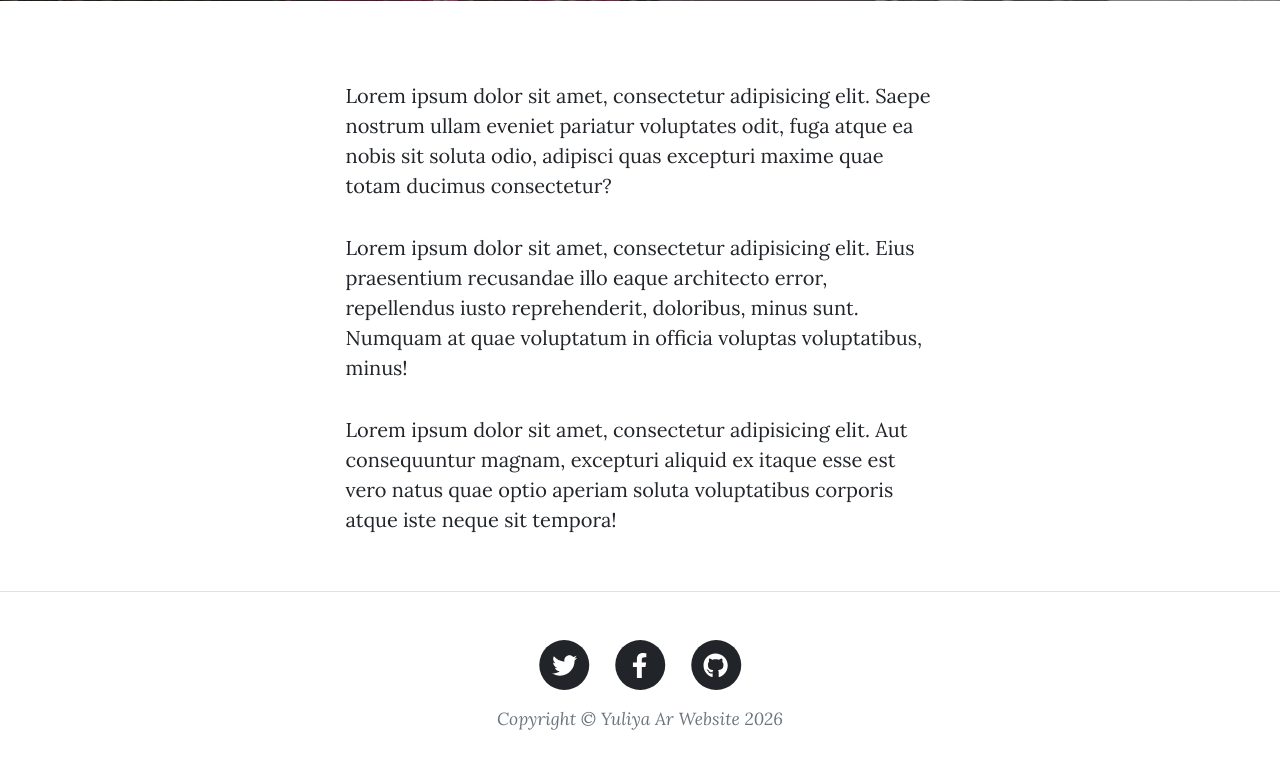
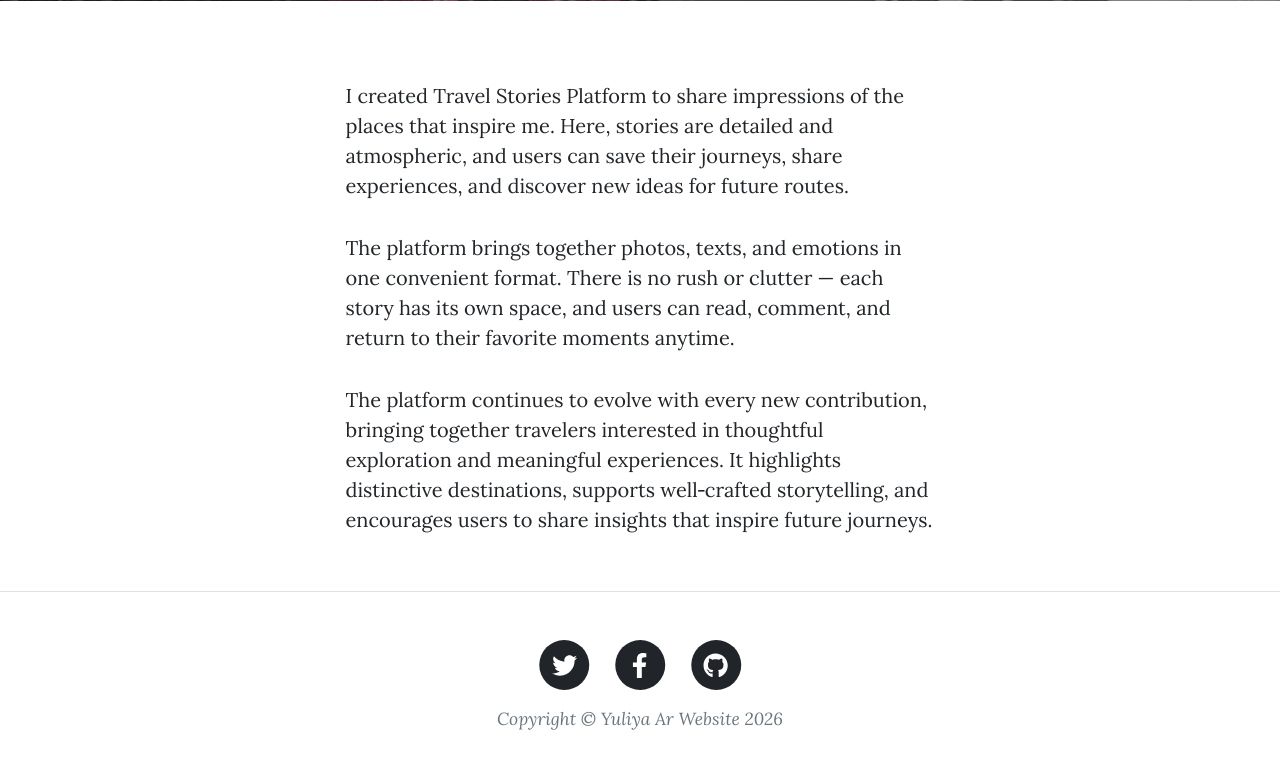
Before and after one commit to yuliyatestlab/travel-stories-platform, a Flask app: page /about in a window 1280 px wide. Shown: the part 531-1312 px from the top of the page. Run offline with Flask 3, Linux system fonts and the light colour scheme; some libraries are stand-ins or nearby versions.

Commit message:
Update text on about page.

```diff
--- a/templates/about.html
+++ b/templates/about.html
@@ -18,9 +18,9 @@
             <div class="container px-4 px-lg-5">
                 <div class="row gx-4 gx-lg-5 justify-content-center">
                     <div class="col-md-10 col-lg-8 col-xl-7">
-                        <p>Lorem ipsum dolor sit amet, consectetur adipisicing elit. Saepe nostrum ullam eveniet pariatur voluptates odit, fuga atque ea nobis sit soluta odio, adipisci quas excepturi maxime quae totam ducimus consectetur?</p>
-                        <p>Lorem ipsum dolor sit amet, consectetur adipisicing elit. Eius praesentium recusandae illo eaque architecto error, repellendus iusto reprehenderit, doloribus, minus sunt. Numquam at quae voluptatum in officia voluptas voluptatibus, minus!</p>
-                        <p>Lorem ipsum dolor sit amet, consectetur adipisicing elit. Aut consequuntur magnam, excepturi aliquid ex itaque esse est vero natus quae optio aperiam soluta voluptatibus corporis atque iste neque sit tempora!</p>
+                        <p>I created Travel Stories Platform to share impressions of the places that inspire me. Here, stories are detailed and atmospheric, and users can save their journeys, share experiences, and discover new ideas for future routes.</p>
+                        <p>The platform brings together photos, texts, and emotions in one convenient format. There is no rush or clutter — each story has its own space, and users can read, comment, and return to their favorite moments anytime.</p>
+                        <p>The platform continues to evolve with every new contribution, bringing together travelers interested in thoughtful exploration and meaningful experiences. It highlights distinctive destinations, supports well‑crafted storytelling, and encourages users to share insights that inspire future journeys.</p>
                     </div>
                 </div>
             </div>
```
